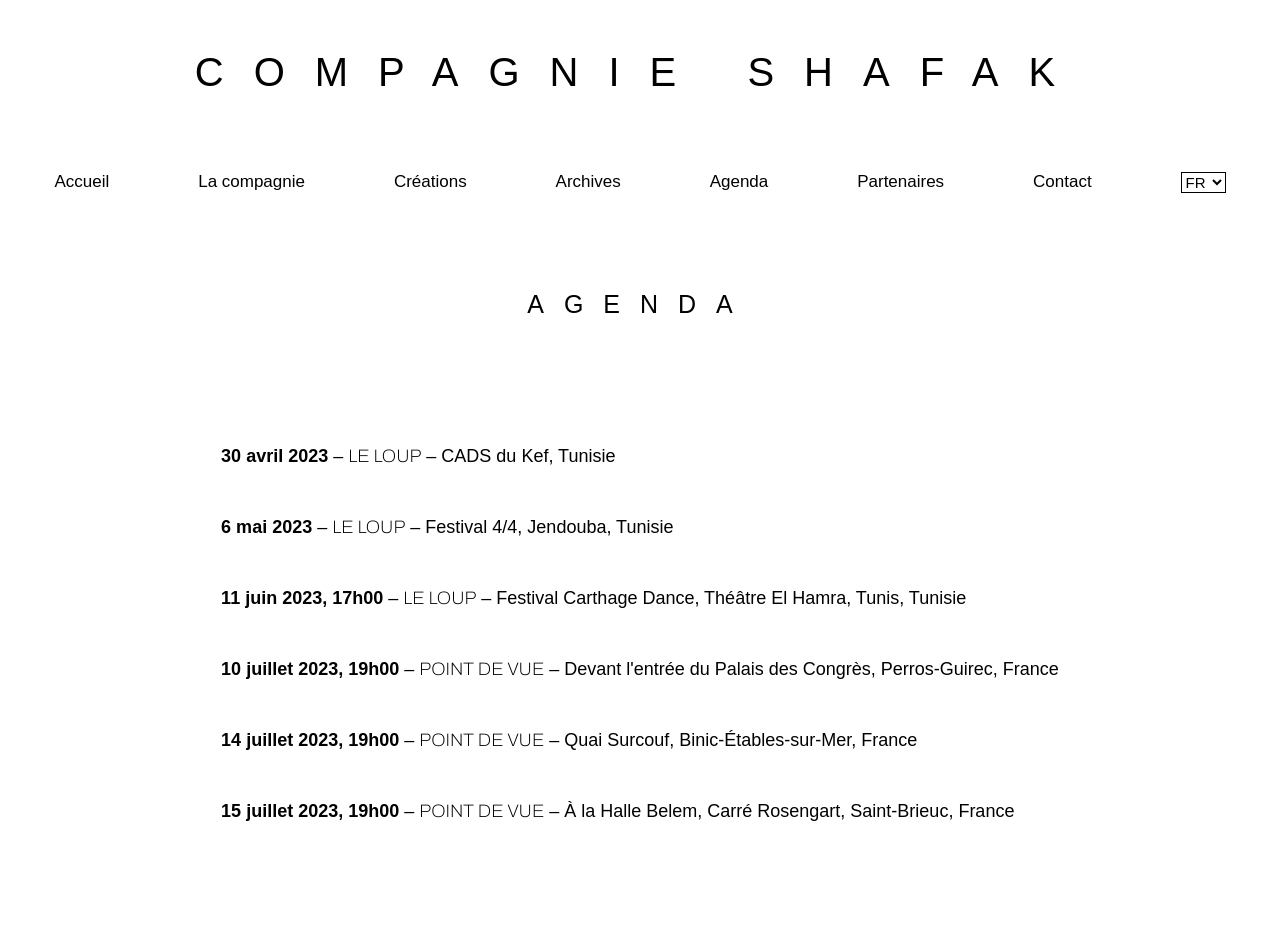
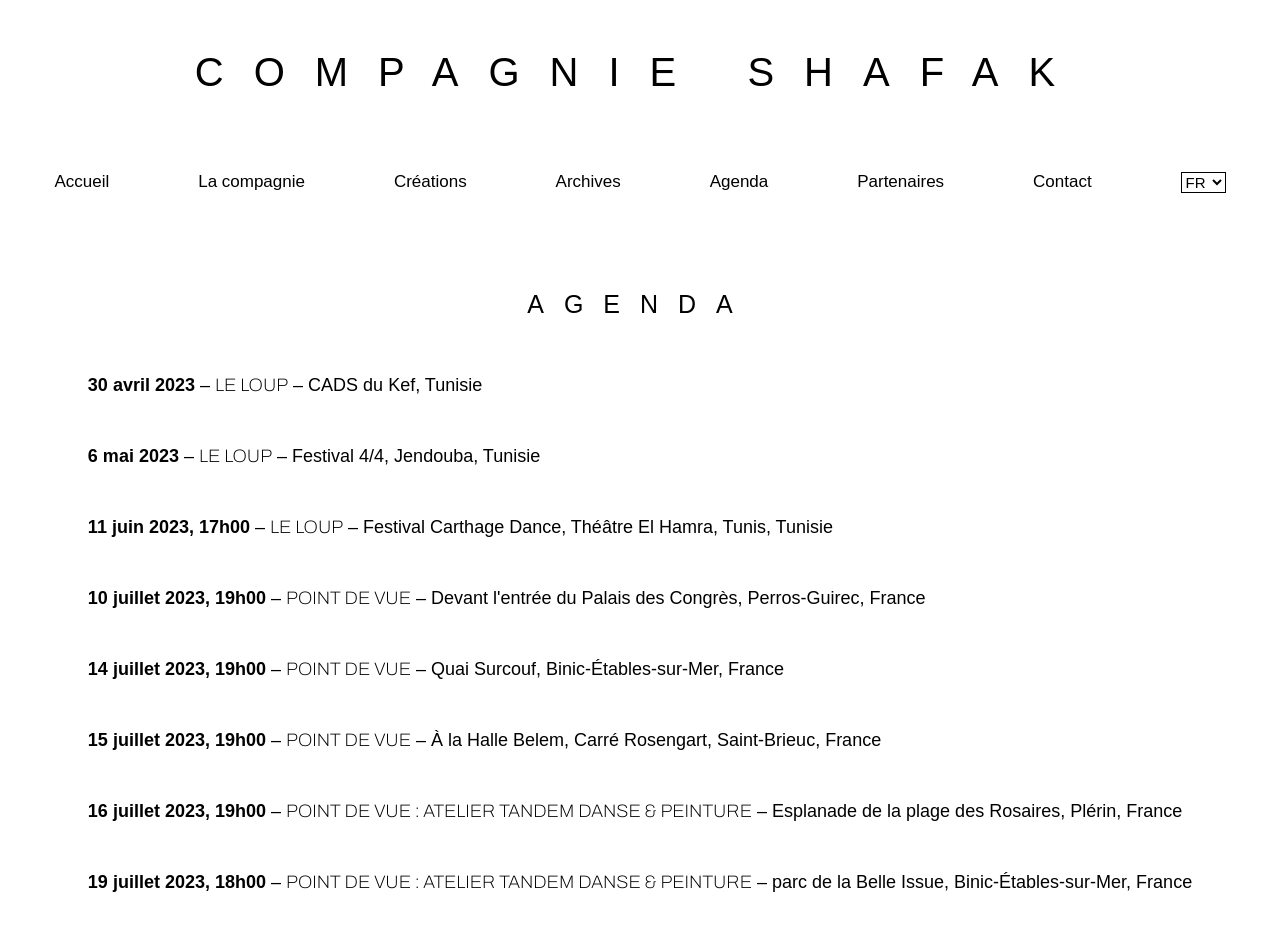
Before and after one commit to MarianneB08/Shafak-Project, a React (Create React App) app in the folder frontend/: page /agenda in a window 1280 px wide. Shown: the top 952 px of the page. Built offline with nearby package versions, Linux system fonts and the light colour scheme.

Commit message:
Ajout de dates à l'agenda

```diff
--- a/frontend/src/Pages/Agenda.js
+++ b/frontend/src/Pages/Agenda.js
@@ -91,6 +91,30 @@ const Agenda = () => {
             – {dictionary.agendaPage.sixthDate.sixthDateLocation}
           </p>
         </section>
+        <section className={styles.date}>
+          <p>
+            <span className={styles.monthAndYear}>
+              {dictionary.agendaPage.seventhDate.seventhDateMonthAndYear}
+            </span>{" "}
+            –{" "}
+            <span className={styles.title}>
+              {dictionary.agendaPage.seventhDate.seventhDateTitle}
+            </span>{" "}
+            – {dictionary.agendaPage.seventhDate.seventhDateLocation}
+          </p>
+        </section>
+        <section className={styles.date}>
+          <p>
+            <span className={styles.monthAndYear}>
+              {dictionary.agendaPage.heighthDate.heighthDateMonthAndYear}
+            </span>{" "}
+            –{" "}
+            <span className={styles.title}>
+              {dictionary.agendaPage.heighthDate.heighthDateTitle}
+            </span>{" "}
+            – {dictionary.agendaPage.heighthDate.heighthDateLocation}
+          </p>
+        </section>
       </div>
     </main>
   );
--- a/frontend/src/languages/fr.json
+++ b/frontend/src/languages/fr.json
@@ -82,6 +82,16 @@
       "sixthDateMonthAndYear": "15 juillet 2023, 19h00",
       "sixthDateTitle": "Point de vue",
       "sixthDateLocation": " À la Halle Belem, Carré Rosengart, Saint-Brieuc, France"
+    },
+    "seventhDate": {
+      "seventhDateMonthAndYear": "16 juillet 2023, 19h00",
+      "seventhDateTitle": "Point de vue : Atelier Tandem danse & peinture",
+      "seventhDateLocation": "Esplanade de la plage des Rosaires, Plérin, France"
+    },
+    "heighthDate": {
+      "heighthDateMonthAndYear": "19 juillet 2023, 18h00",
+      "heighthDateTitle": "Point de vue : Atelier Tandem danse & peinture",
+      "heighthDateLocation": "parc de la Belle Issue, Binic-Étables-sur-Mer, France"
     }
   },
   "partnersPage": {
```
